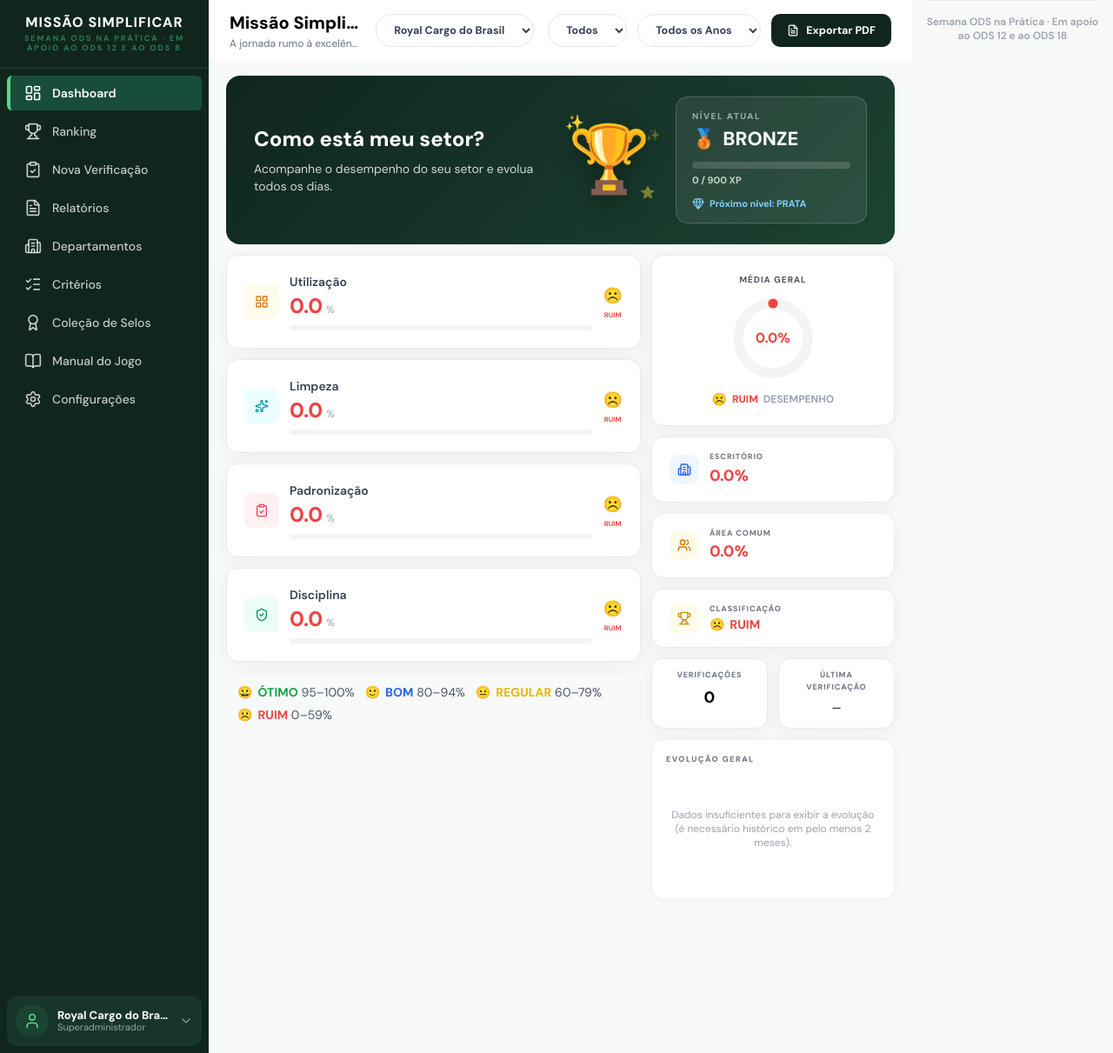
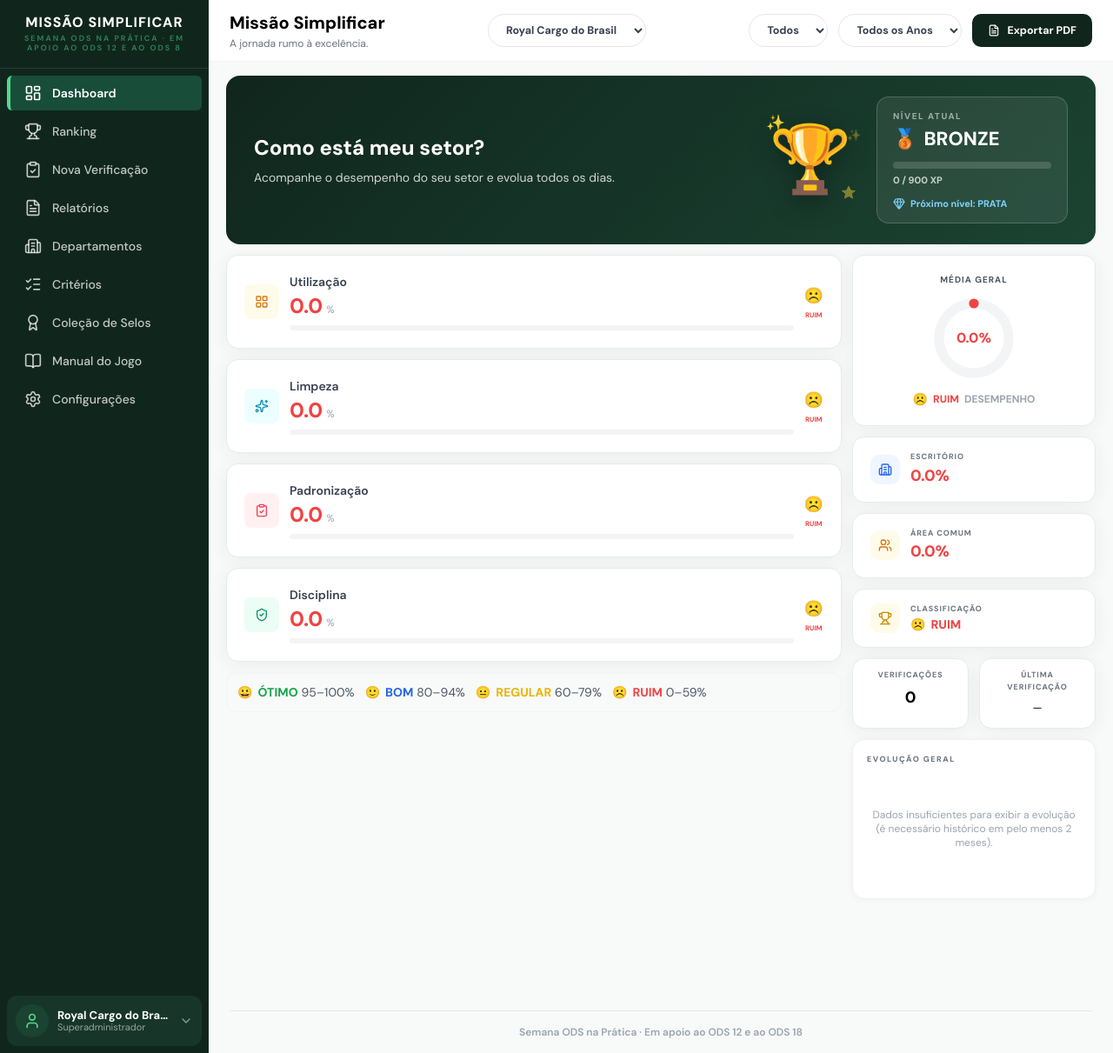
Before and after one commit to NatashaPereira/Missao-Simplificar, a Flask app: page / in a window 1280 px wide. Shown: the whole page at 87% size. Run offline with Flask 3, Linux system fonts and the light colour scheme; a user stored in the database is signed in; data comes from the database, SQL or seed files in the repository; data that the repository does not hold is empty; some libraries are stand-ins or nearby versions.

Commit message:
Add files via upload

```diff
--- a/templates/index.html
+++ b/templates/index.html
@@ -986,11 +986,15 @@
           </div>
         </div>
       </div>
+
+      <footer class="mx-6 mt-8 mb-4 pt-4 border-t border-gray-200 text-center text-xs font-semibold text-gray-400">
+        Semana ODS na Prática · Em apoio ao ODS 12 e ao ODS 18
+      </footer>
+
     </div>
   </div>
 
   <!-- MODALS -->
-  <footer class="mx-4 mb-4 pt-4 border-t border-gray-200 text-center text-xs font-semibold text-gray-400">Semana ODS na Prática · Em apoio ao ODS 12 e ao ODS 18</footer>
   <div id="dept-modal" class="modal-overlay">
     <form id="dept-form" class="bg-white rounded-xl p-6 w-full max-w-md space-y-3">
       <h3 class="font-bold text-lg" id="dept-modal-title">Novo Departamento</h3>
```
